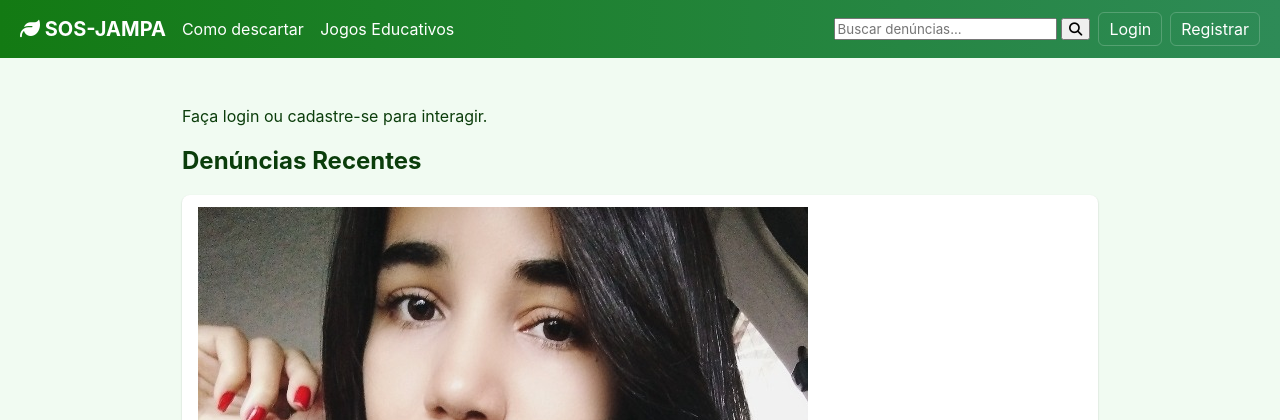
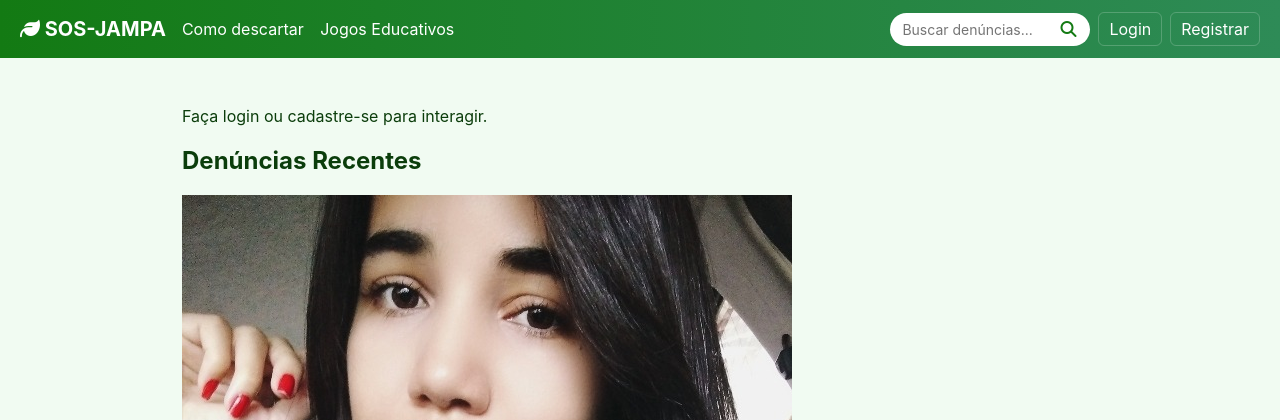
Before and after one commit to jhenriquecs/PROJETO-SOS-JAMPA, a Flask app: page / in a window 1280 px wide. Shown: the top 420 px of the page. Run offline with Flask 3, Linux system fonts and the light colour scheme; some libraries are stand-ins or nearby versions.

Commit message:
feat: adicionado home.css + editado components.css e styles.css base.css -> global.css

```diff
--- a/app/static/css/components.css
+++ b/app/static/css/components.css
@@ -8,20 +8,28 @@
   border-radius: 6px;
 }
 .btn-small {
-  padding: 4px 8px;
+  padding: 6px 12px;
   font-size: 12px;
+  text-align: center;
+  display: inline-block;
 }
 .btn-danger {
   background: #d32f2f;
   color: white;
   border: none;
   border-radius: 4px;
+  padding: 6px 12px;
+  text-align: center;
+  display: inline-block;
 }
 .btn-promote {
   background: #1976d2;
   color: white;
   border: none;
   border-radius: 4px;
+  padding: 6px 12px;
+  text-align: center;
+  display: inline-block;
 }
 .btn-cancel {
   background: #ccc;
--- a/app/static/css/base.css
+++ b/app/static/css/global.css
@@ -1,4 +1,4 @@
-/* Variables */
+/* ===== CSS VARIABLES ===== */
 :root {
   --green-900: #0b3d0b;
   --green-700: #137a13;
@@ -8,7 +8,7 @@
   --bg: #f1fbf2;
 }
 
-/* Global */
+/* ===== GLOBAL STYLES ===== */
 * {
   box-sizing: border-box;
   font-family: Inter, Arial, sans-serif;
@@ -35,7 +35,7 @@ body {
   text-align: center;
 }
 
-/* Header */
+/* ===== HEADER ===== */
 .site-header {
   display: flex;
   align-items: center;
@@ -49,7 +49,7 @@ body {
   font-size: 20px;
 }
 .brand a {
-  color: inherit;
+  color: white;
   text-decoration: none;
 }
 .nav a {
@@ -64,6 +64,63 @@ body {
   gap: 8px;
 }
 
+.search {
+  position: relative;
+}
+
+.search form {
+  display: flex;
+  align-items: center;
+  position: relative;
+}
+
+.search input {
+  padding: 8px 40px 8px 12px;
+  border-radius: 20px;
+  border: none;
+  outline: none;
+  font-size: 14px;
+  width: 200px;
+  transition: width 0.3s ease;
+}
+
+.search input:focus {
+  width: 250px;
+  box-shadow: 0 2px 8px rgba(0, 0, 0, 0.1);
+}
+
+.search button {
+  position: absolute;
+  right: 4px;
+  background: transparent;
+  border: none;
+  color: var(--green-700);
+  cursor: pointer;
+  padding: 6px 10px;
+  border-radius: 50%;
+  display: flex;
+  align-items: center;
+  justify-content: center;
+  transition: background 0.2s ease;
+}
+
+.search button:hover {
+  background: rgba(46, 139, 87, 0.1);
+}
+
+.search button i {
+  font-size: 16px;
+}
+
+/* ===== FOOTER ===== */
+.site-footer {
+  text-align: center;
+  padding: 20px;
+  background: var(--green-700);
+  color: white;
+}
+
+/* ===== HEADER RESPONSIVE ===== */
 @media (max-width: 768px) {
   .site-header {
     flex-direction: column;
@@ -97,9 +154,22 @@ body {
     width: 100%;
   }
 
-  .nav-right > a {
+  .search {
     width: 100%;
-    text-align: center;
+    order: -1;
+  }
+
+  .search form {
+    width: 100%;
+  }
+
+  .search input {
+    width: 100%;
+    font-size: 16px;
+  }
+
+  .search input:focus {
+    width: 100%;
   }
 
   .nav-right {
@@ -114,11 +184,3 @@ body {
     text-align: center;
   }
 }
-
-/* Footer */
-.site-footer {
-  text-align: center;
-  padding: 20px;
-  background: var(--green-700);
-  color: white;
-}
--- /dev/null
+++ b/app/static/css/pages/home.css
@@ -0,0 +1,2 @@
+/* Home page styles (feed) */
+@import url("../posts.css");
--- a/app/static/css/style.css
+++ b/app/static/css/style.css
@@ -1,3 +1,3 @@
-@import url("base.css");
+/* CSS Principal - Importa os estilos base */
+@import url("global.css");
 @import url("components.css");
-@import url("posts.css");
```
